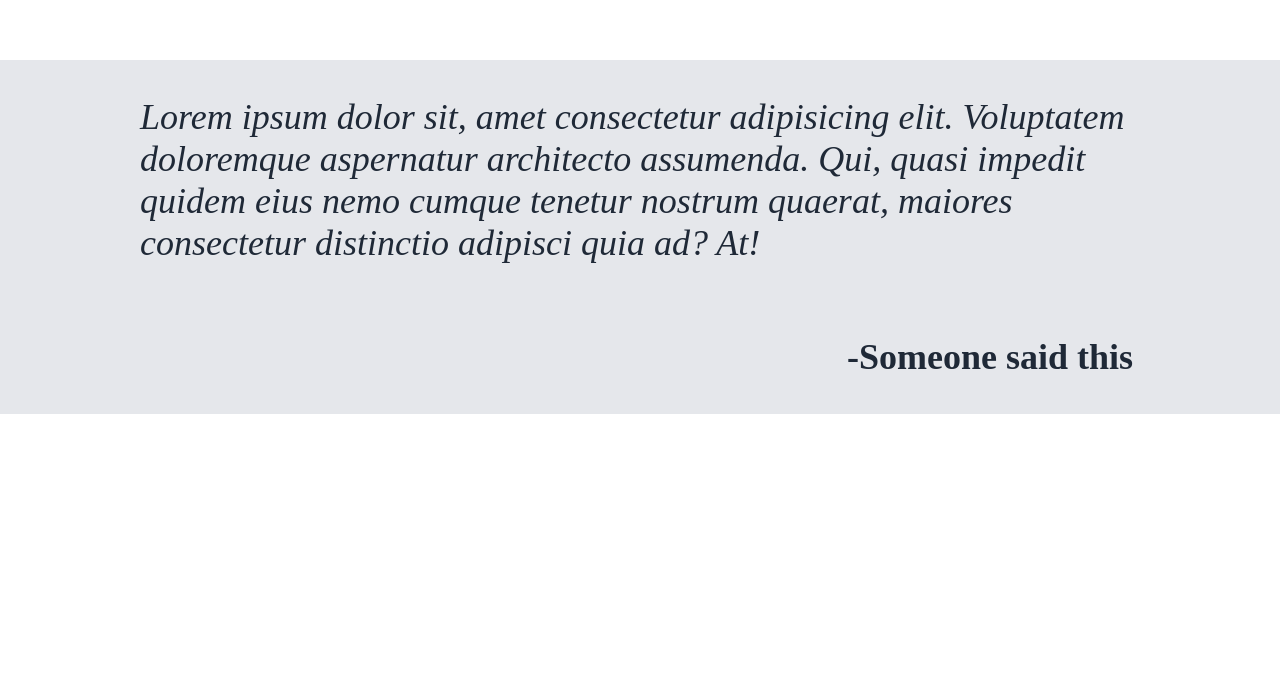
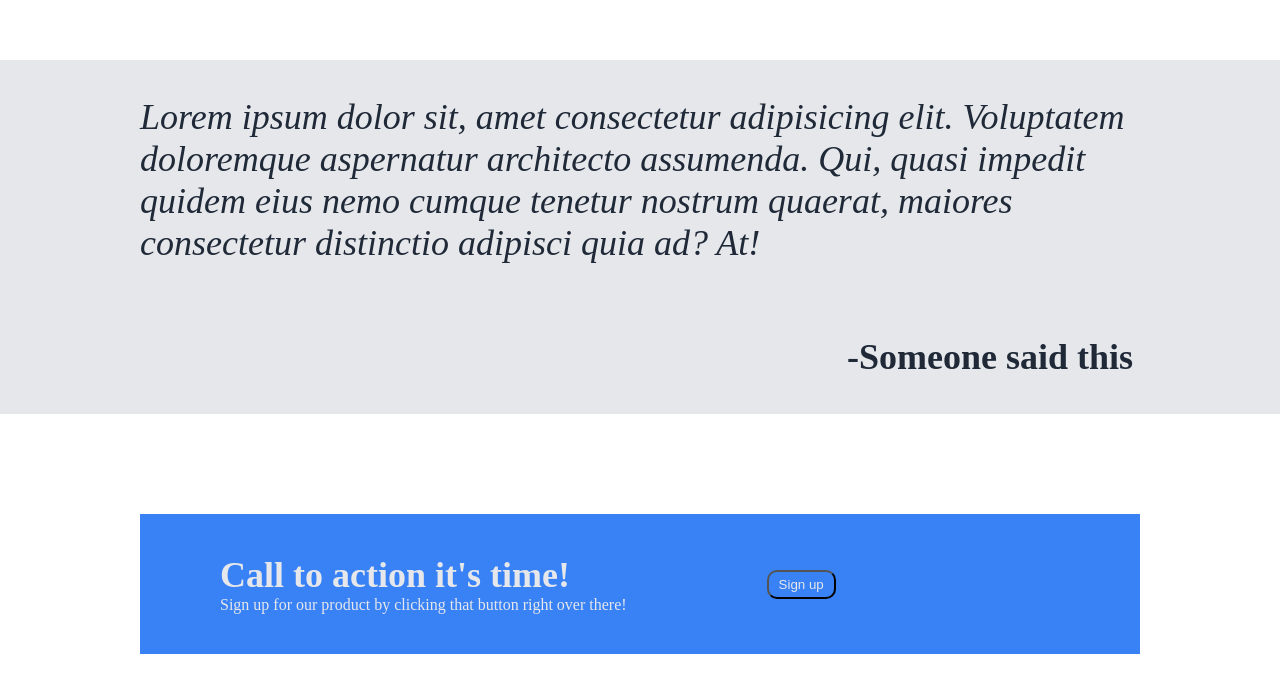
Before and after one commit to sisy1405/LandingPage, a plain HTML site: page index.html in a window 1280 px wide. Shown: the part 850-1542 px from the top of the page. Before the commit the page ends 1264 px from the top, so only its background shows below. Drawn offline with Linux system fonts and the light colour scheme.

Commit message:
call to action finished

```diff
--- a/index.html
+++ b/index.html
@@ -56,7 +56,17 @@
     <div class="quote">
         <p class="quote-content">Lorem ipsum dolor sit, amet consectetur adipisicing elit. Voluptatem doloremque aspernatur architecto assumenda. Qui, quasi impedit quidem eius nemo cumque tenetur nostrum quaerat, maiores consectetur distinctio adipisci quia ad? At!</p>
         <p class="quote-autor">-Someone said this</p>
+    </div>
 
+    <div class="action">
+        <div class="action-text">
+            <p class="first-text">Call to action it's time!</p>
+            <p class="second-text">Sign up for our product by clicking that button right over there!</p>
+        </div>
+        <div class="action-button">
+            <button>Sign up</button>
+        </div>
     </div>
+
 </body>
 </html>
--- a/style.css
+++ b/style.css
@@ -61,7 +61,7 @@ a {
     width: 400px;
 }
 
-.header-info button {
+button {
     background-color: #3882F6;
     color: #E5E7EB;
     width: fit-content;
@@ -134,3 +134,33 @@ a {
     font-weight: bold;
     margin-left: 700px;
 }
+
+.action {
+    display: flex;
+    gap: 100px;
+    margin: 100px auto;
+    background-color: #3882F6;
+    width: 1000px;
+}
+
+.action-text p{
+    display: flex;
+    flex-direction: column;
+    color: #E5E7EB;
+    margin: 0;
+}
+
+.action-text .first-text {
+    padding: 40px 40px 0px 80px;
+    font-size: 36px;
+    font-weight: bold;
+}
+
+.action-text .second-text {
+    padding: 0px 40px 40px 80px;
+}
+
+.action-button {
+    display: flex;
+    align-items: center;
+}
```
